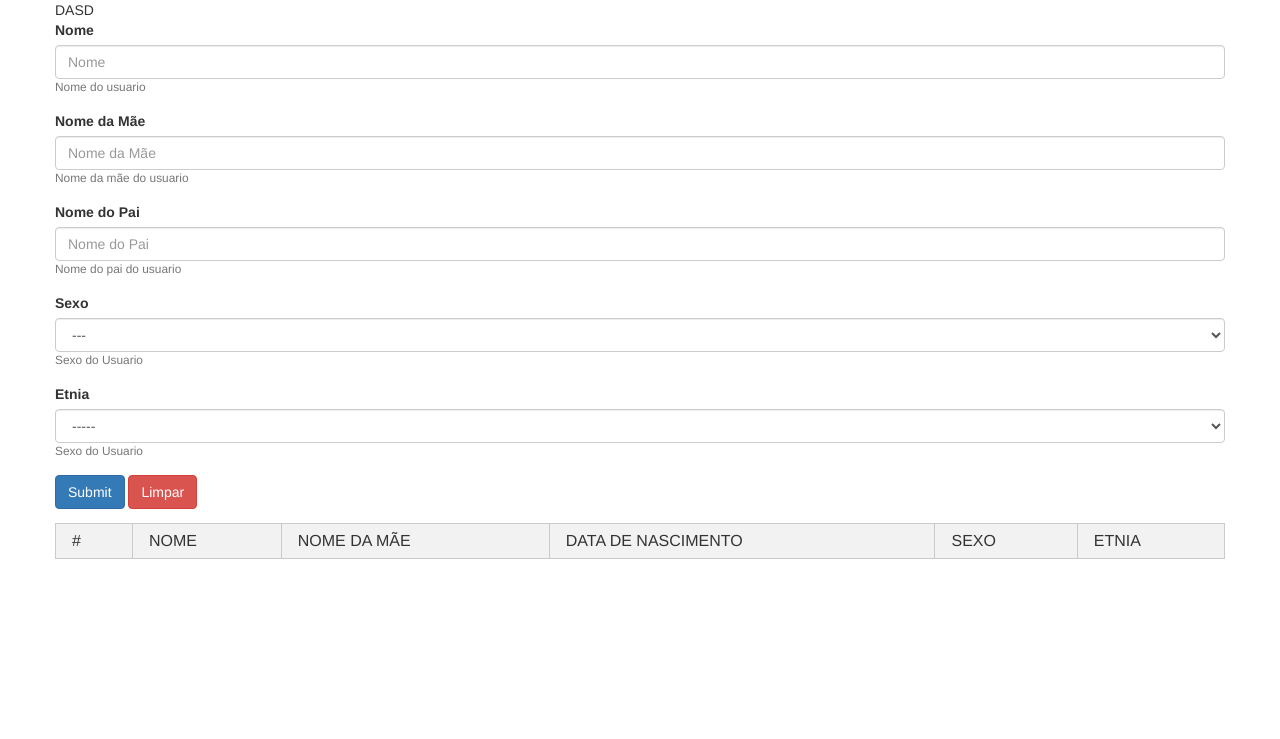
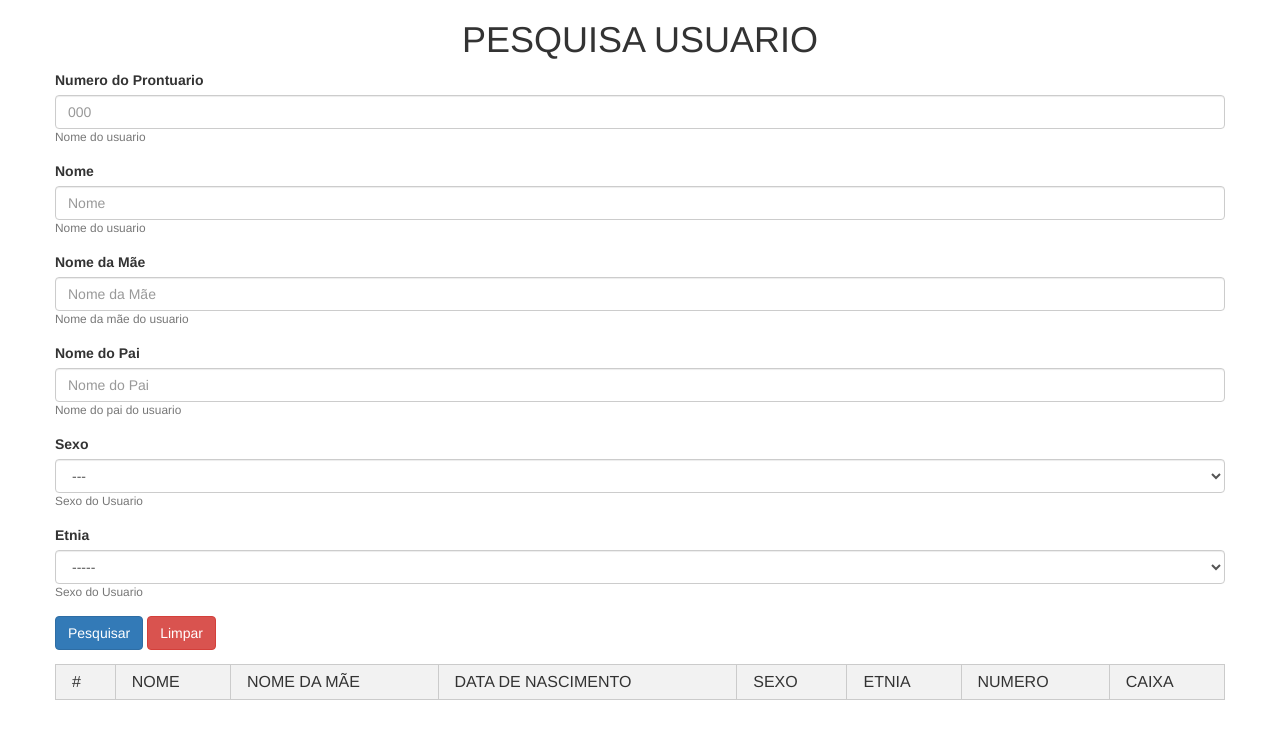
Before and after one commit to paulorobertocruz/casai, a Django app: page /identidade/usuario/ in a window 1280 px wide. Shown: the top 739 px of the page. Run offline with Django 3.2, Linux system fonts and the light colour scheme; data that the repository does not hold is empty; some libraries are stand-ins or nearby versions.

Commit message:
atualiza pagina de pesquisa de usuario

```diff
--- a/identidade/admin.py
+++ b/identidade/admin.py
@@ -26,7 +26,7 @@ class InlineEtniaUsuario(admin.StackedInline):
 
 class UsuarioAdmin(admin.ModelAdmin):
     list_display = ("nome", "nome_mae", "sexo", "data_nascimento")
-    list_filter = ("sexo","etniausuario__etnia","usuarioaldeiado__aldeia__polo__distrito","usuarioaldeiado__aldeia__polo", "usuarioaldeiado__aldeia",)
+    list_filter = ("sexo","etniausuario__etnia","usuarioaldeiado__aldeia__polo__distrito","usuarioaldeiado__aldeia__polo", "usuarioaldeiado__aldeia", "prontuario__numero")
     search_fields = ("nome", "nome_mae", )
     inlines = [InlineEtniaUsuario, InlineUsuarioAldeiado, InlineProntuario, InlineHobito, ]
 
--- a/identidade/templates/identidade/usuario.html
+++ b/identidade/templates/identidade/usuario.html
@@ -8,10 +8,20 @@
     <body>
         <div class="container">
             <div class="row">
-                DASD
+                <div class="col-lg-12">
+                    <h1><p class="text-center">PESQUISA USUARIO</p></h1>
+                </div>
             </div>
             <div class="row">
                 <form>
+
+                    <div class="form-group">
+                        <label for="inputNome">Numero do Prontuario</label>
+
+                        <input name="numero_prontuario"  type="text" class="form-control" id="inputNome" aria-describedby="nomeAjuda" placeholder="000">
+                        <small id="nomeAjuda" class="form-text text-muted">Nome do usuario</small>
+                    </div>
+
                     <div class="form-group">
                         <label for="inputNome">Nome</label>
 
@@ -60,10 +70,7 @@
 
 
 
-
-
-
-                    <button type="submit" class="btn btn-primary">Submit</button>
+                    <button type="submit" class="btn btn-primary">Pesquisar</button>
                     <a href="{% url "identidade:usuario"%}" class="btn btn-danger">Limpar</a>
                 </form>
             </div>
@@ -77,6 +84,9 @@
                         <td>DATA DE NASCIMENTO</td>
                         <td>SEXO</td>
                         <td>ETNIA</td>
+
+                        <td>NUMERO</td>
+                        <td>CAIXA</td>
                     </tr>
                     {% for usuario in usuarios %}
                     <tr>
@@ -92,6 +102,9 @@
 
                             {% endfor %}
                         </td>
+
+                        <td>{{usuario.prontuario.numero}}</td>
+                        <td>{{usuario.prontuario.caixa}}</td>
                     </tr>
                     {% endfor %}
                 </table>
--- a/identidade/views.py
+++ b/identidade/views.py
@@ -6,10 +6,11 @@ def usuario(request):
     template_name = "identidade/usuario.html"
     context = {}
 
+    numero_prontuario = request.GET.get("numero_prontuario", None)
+
     nome = request.GET.get("nome", None)
     nome_mae = request.GET.get("nome_mae", None)
     sexo = request.GET.get("sexo", None)
-
 
     context["etnias"] = Etnia.objects.all()
     context["aldeias"] = Aldeia.objects.all()
@@ -19,12 +20,17 @@ def usuario(request):
 
     usuarios = Usuario.objects.all()
 
+    filtered = False
 
-    if nome is not None:
+    if numero_prontuario is not None and numero_prontuario is not "":
+        usuarios = usuarios.filter(prontuario__numero = numero_prontuario)
+        filtered = True
+
+    if nome is not None and nome is not "":
         usuarios = usuarios.filter(nome__icontains = nome)
         filtered = True
 
-    if nome_mae is not None:
+    if nome_mae is not None and nome_mae is not "":
         usuarios = usuarios.filter(nome_mae__icontains = nome_mae)
         filtered = True
 
@@ -32,6 +38,9 @@ def usuario(request):
         usuarios = usuarios.filter(sexo = sexo)
         filtered = True
 
+    if not filtered:
+        usuarios = None
+
     context["usuarios"] = usuarios
 
     return render(request, template_name, context)
```
